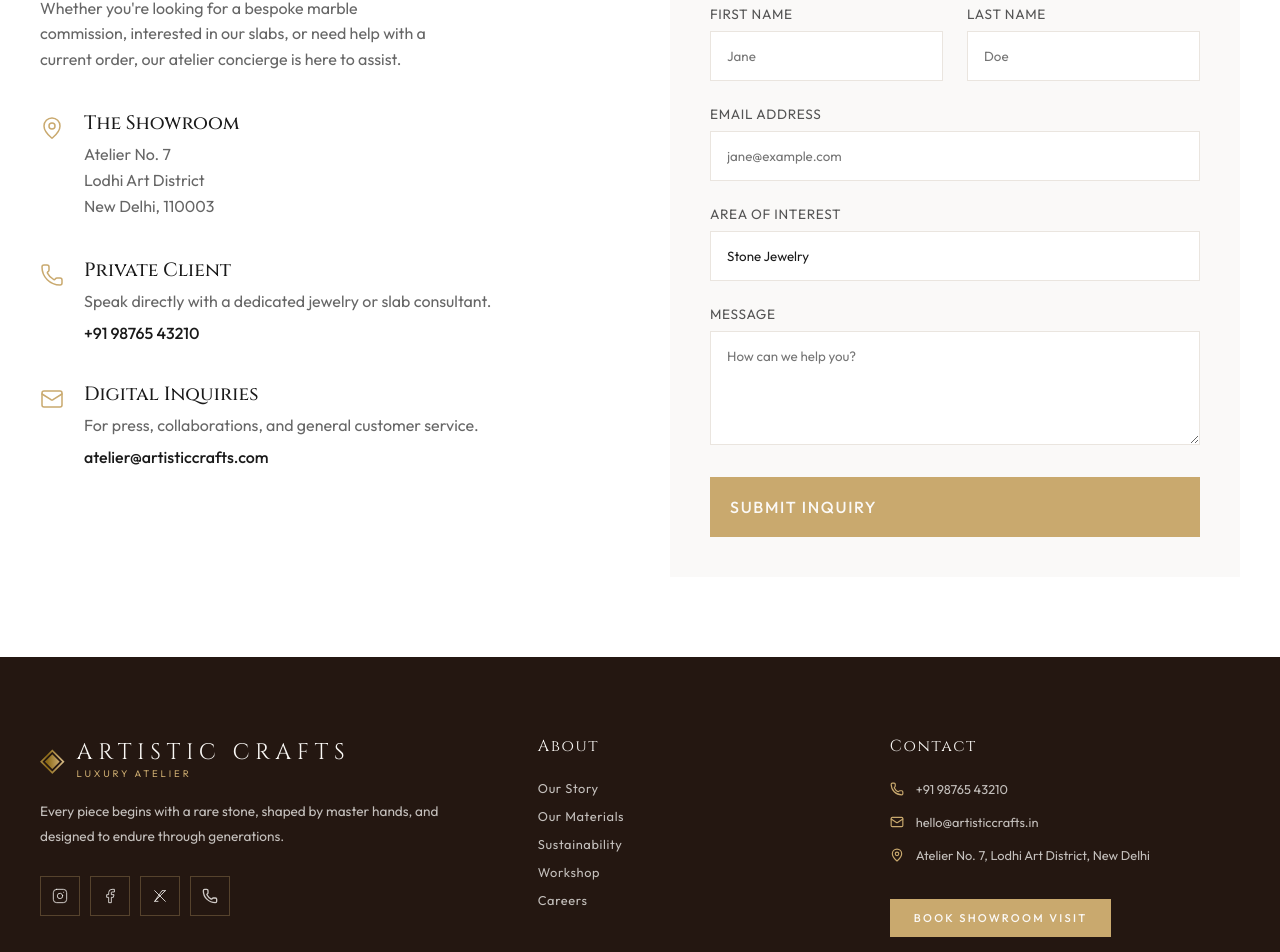
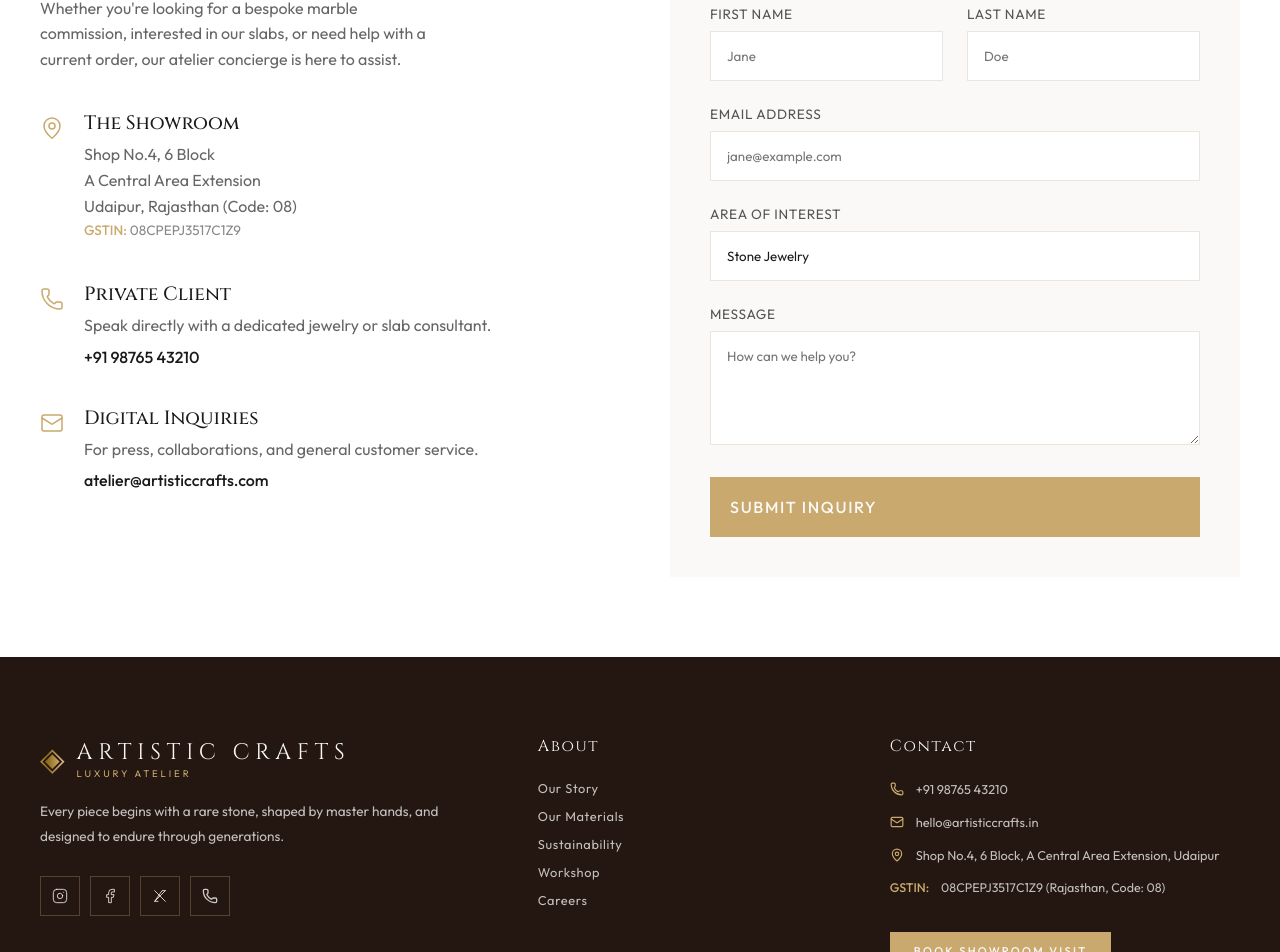
Before and after one commit to salesartisticcrafts-coder/salesartisticcrafts, a Next.js app: page /contact in a window 1280 px wide. Shown: the part 595-1547 px from the top of the page. Built offline with nearby package versions, Linux system fonts and the light colour scheme; a web font is replaced by a local one.

Commit message:
update business address to Udaipur and add GSTIN

```diff
--- a/src/app/about/page.js
+++ b/src/app/about/page.js
@@ -93,7 +93,7 @@ export default function AboutPage() {
                 <div className="section-line" style={{ marginBottom: '32px' }}></div>
                 <h2 className="section-title" style={{ fontSize: '2.2rem', marginBottom: '24px' }}>Mastery in Every Detail</h2>
                 <p style={{ color: '#666', lineHeight: 1.8, marginBottom: '24px', fontSize: '1.05rem' }}>
-                  At our central Atelier in New Delhi, master sculptors use techniques passed down through generations alongside cutting-edge precision waterjet technology. This harmony of heritage and modern innovation allows us to create both monumental slabs and intricate wearable jewelry with zero compromise.
+                  At our central Atelier in Udaipur, Rajasthan, master sculptors use techniques passed down through generations alongside cutting-edge precision waterjet technology. This harmony of heritage and modern innovation allows us to create both monumental slabs and intricate wearable jewelry with zero compromise.
                 </p>
                 <p style={{ color: '#666', lineHeight: 1.8, fontSize: '1.05rem' }}>
                   A commitment to sustainability drives our operations. We utilize a closed-loop water system and transform our precious offcuts into beautiful terrazzo objects, ensuring zero waste in our pursuit of perfection.
--- a/src/app/contact/page.js
+++ b/src/app/contact/page.js
@@ -44,7 +44,14 @@ export default function ContactPage() {
                   <MapPin size={24} strokeWidth={1.5} style={{ color: 'var(--gold)', flexShrink: 0, marginTop: '4px' }} />
                   <div>
                     <h3 style={{ fontSize: '1.2rem', fontWeight: '500', marginBottom: '8px', color: '#1a1a1a' }}>The Showroom</h3>
-                    <p style={{ color: '#666', lineHeight: 1.6, margin: 0 }}>Atelier No. 7<br/>Lodhi Art District<br/>New Delhi, 110003</p>
+                    <p style={{ color: '#666', lineHeight: 1.6, margin: 0 }}>
+                      Shop No.4, 6 Block<br />
+                      A Central Area Extension<br />
+                      Udaipur, Rajasthan (Code: 08)
+                    </p>
+                    <p style={{ color: '#888', fontSize: '0.85rem', marginTop: '8px', margin: 0 }}>
+                      <span style={{ color: 'var(--gold)', fontWeight: 500 }}>GSTIN:</span> 08CPEPJ3517C1Z9
+                    </p>
                   </div>
                 </div>
 
--- a/src/app/page.js
+++ b/src/app/page.js
@@ -1038,7 +1038,11 @@ export function Footer() {
               </div>
               <div className="footer__contact-item">
                 <MapPin size={14} />
-                <span>Atelier No. 7, Lodhi Art District, New Delhi</span>
+                <span>Shop No.4, 6 Block, A Central Area Extension, Udaipur</span>
+              </div>
+              <div className="footer__contact-item" style={{ fontSize: '0.78rem' }}>
+                <span style={{ color: 'var(--gold)', fontWeight: 500 }}>GSTIN:</span>
+                <span>08CPEPJ3517C1Z9 (Rajasthan, Code: 08)</span>
               </div>
               <a href="#" className="btn-primary footer__appt-btn"><span>Book Showroom Visit</span></a>
             </div>
```
